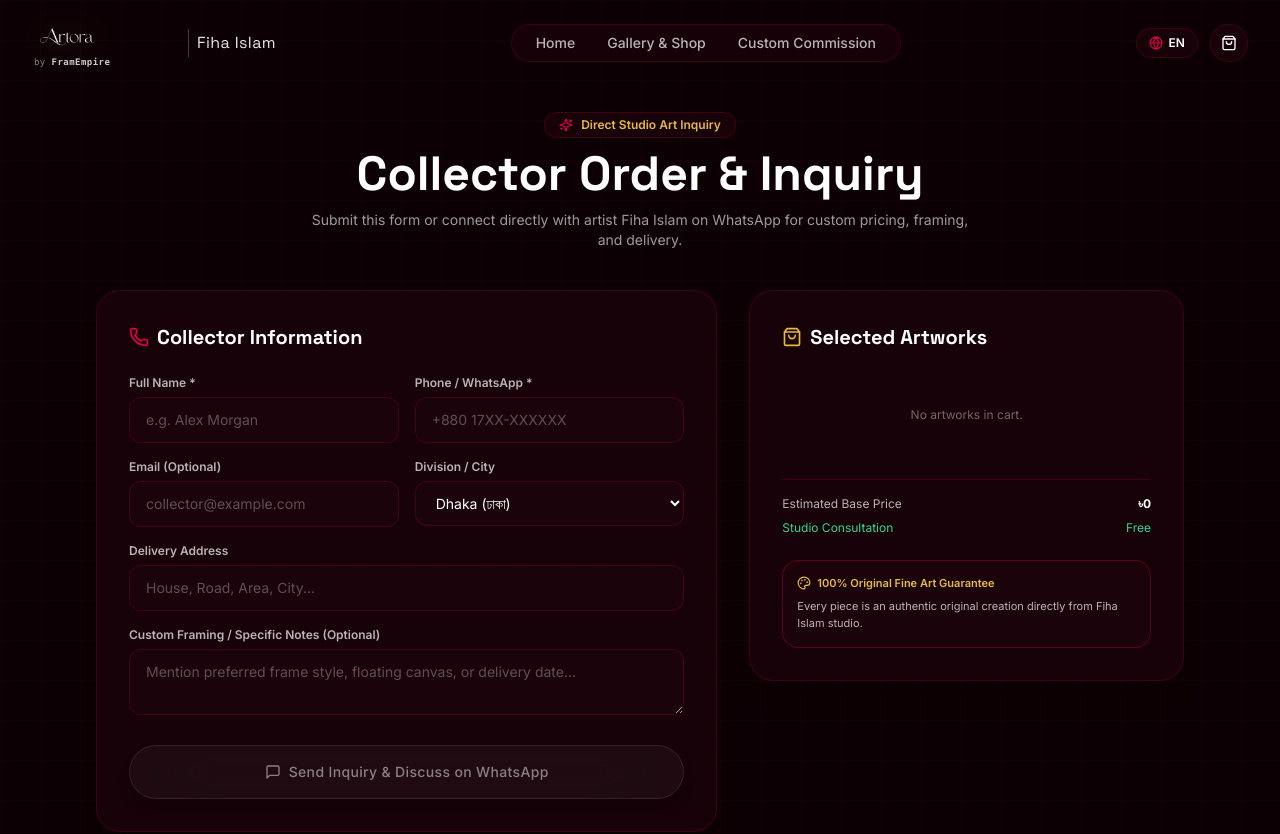
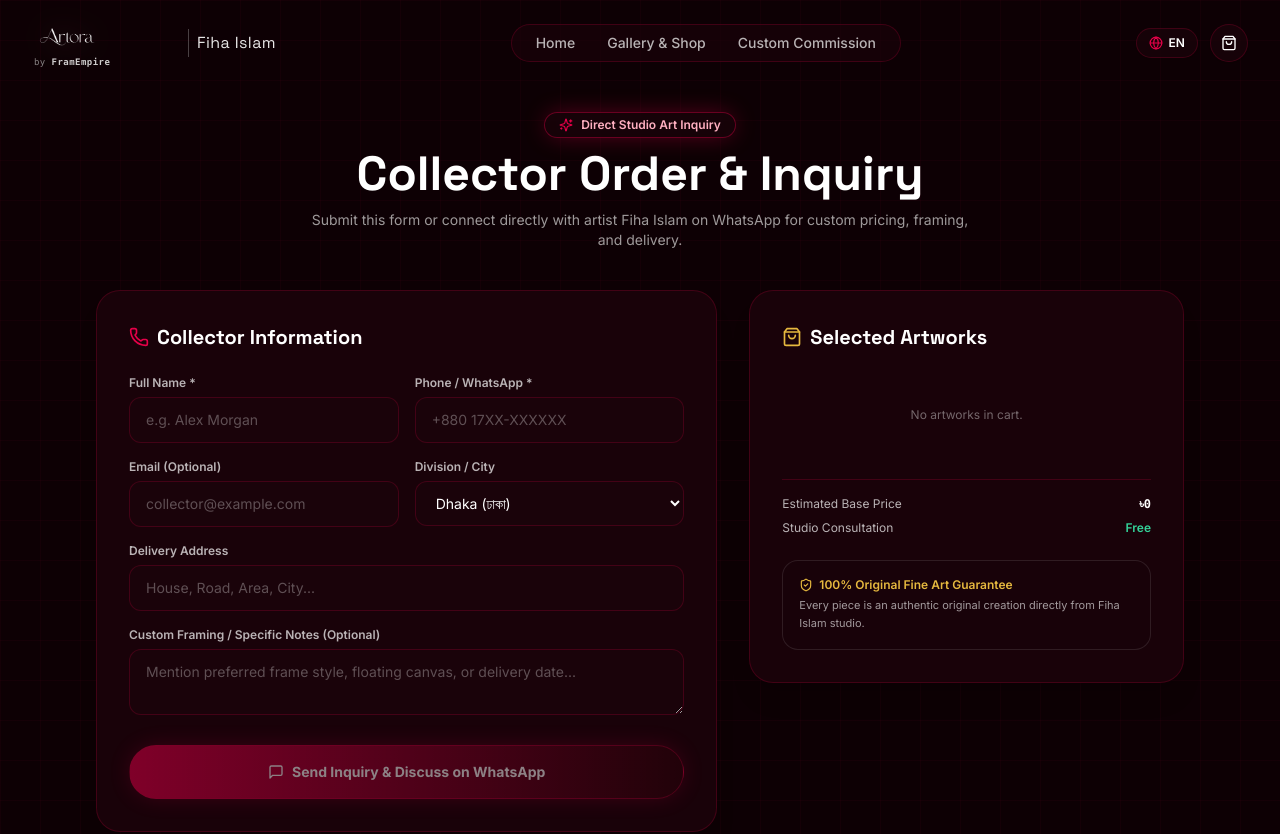
Before and after one commit to pabeledp/Artora, a Next.js app: page /en/checkout in a window 1280 px wide. Shown: the top 834 px of the page. Built offline with nearby package versions, Linux system fonts and the light colour scheme.

Commit message:
Integrate Google Apps Script (Google Sheets & Email notifications) for Collector Order & Inquiry checkout submissions

```diff
--- a/src/app/[locale]/checkout/page.tsx
+++ b/src/app/[locale]/checkout/page.tsx
@@ -3,28 +3,26 @@
 import React, { useState } from 'react';
 import { useTranslations, useLocale } from 'next-intl';
 import { useCart } from '@/lib/cart';
-import { useCurrency } from '@/lib/currency';
 import { MagneticButton } from '@/components/ui/MagneticButton';
 import { Link } from '@/i18n/routing';
 import confetti from 'canvas-confetti';
 import {
   ShieldCheck,
-  Truck,
   CheckCircle2,
   ArrowRight,
   ShoppingBag,
   MessageSquare,
   Sparkles,
   Phone,
-  Palette,
+  FileCheck,
+  Loader2,
 } from 'lucide-react';
 import { motion } from 'framer-motion';
 
 export default function CheckoutPage() {
   const t = useTranslations('checkout');
   const locale = useLocale();
-  const { items, totalBDT, totalUSD, clearCart } = useCart();
-  const { formatPrice } = useCurrency();
+  const { items, totalBDT, clearCart } = useCart();
 
   const [fullName, setFullName] = useState('');
   const [phone, setPhone] = useState('');
@@ -38,7 +36,7 @@ export default function CheckoutPage() {
 
   const handlePlaceOrder = async (e: React.FormEvent) => {
     e.preventDefault();
-    if (!fullName || !phone) {
+    if (!fullName.trim() || !phone.trim()) {
       setErrorMsg(
         locale === 'bn'
           ? 'অনুগ্রহ করে আপনার নাম এবং ফোন/হোয়াটসঅ্যাপ নম্বর লিখুন।'
@@ -59,14 +57,43 @@ export default function CheckoutPage() {
     setIsProcessing(true);
     setErrorMsg('');
 
+    const itemTitles = items.map((i) => `${i.art.title} (${i.quantity || 1}x)`).join(', ');
+    const appsScriptPayload = {
+      canvasSize: itemTitles || 'Gallery Collection',
+      colorTheme: 'Collector Order Inquiry',
+      wallPhotoUrl: items[0]?.art?.primaryImage || 'No Photo Attached',
+      visionDescription: `[Collector Inquiry] Address: ${address || 'Dhaka'} (${division}) | Notes: ${notes || 'Standard Delivery'}`,
+      fullName: fullName.trim(),
+      phone: phone.trim(),
+      email: email.trim() || 'N/A',
+      estimatedPrice: `৳${totalBDT.toLocaleString()}`,
+      submittedAt: new Date().toISOString(),
+    };
+
     try {
+      // 1. Direct fetch to Google Apps Script Web App (Client-side)
+      const appsScriptUrl =
+        process.env.NEXT_PUBLIC_APPS_SCRIPT_URL ||
+        'https://script.google.com/macros/s/AKfycbyhE7UBrWkfQPQZZBqTXnObIqITWi7uh6MWwGN8Ac44GPLh9ic1mjtswiPS6Yv7lcWU8A/exec';
+
+      if (appsScriptUrl) {
+        fetch(appsScriptUrl, {
+          method: 'POST',
+          headers: { 'Content-Type': 'text/plain;charset=utf-8' },
+          body: JSON.stringify(appsScriptPayload),
+        }).catch((gasErr) => {
+          console.warn('Apps script direct post from checkout note:', gasErr);
+        });
+      }
+
+      // 2. Submit to local server endpoint (Server-side + SQLite + DB sync)
       const res = await fetch('/api/orders', {
         method: 'POST',
         headers: { 'Content-Type': 'application/json' },
         body: JSON.stringify({
-          customerName: fullName,
-          phone,
-          email,
+          customerName: fullName.trim(),
+          phone: phone.trim(),
+          email: email.trim(),
           shippingAddress: address || 'Dhaka',
           division,
           notes,
@@ -74,11 +101,9 @@ export default function CheckoutPage() {
             id: i.art.id,
             title: i.art.title,
             priceBDT: i.art.priceBDT,
-            priceUSD: i.art.priceUSD,
             quantity: i.quantity,
           })),
           totalBDT,
-          totalUSD,
         }),
       });
 
@@ -86,8 +111,8 @@ export default function CheckoutPage() {
       if (!res.ok) throw new Error(data.error || 'Failed to submit inquiry');
 
       confetti({
-        particleCount: 80,
-        spread: 70,
+        particleCount: 100,
+        spread: 80,
         origin: { y: 0.6 },
         colors: ['#E60049', '#E6B93F', '#FFB0C1', '#FFFFFF'],
       });
@@ -100,6 +125,7 @@ export default function CheckoutPage() {
 
       clearCart();
     } catch (err: any) {
+      console.error('Checkout submission error:', err);
       setErrorMsg(err.message || 'Something went wrong');
     } finally {
       setIsProcessing(false);
@@ -110,7 +136,7 @@ export default function CheckoutPage() {
     <div className="min-h-screen pt-24 sm:pt-28 pb-24 px-4 sm:px-6 lg:px-8 max-w-6xl mx-auto">
       {/* Title */}
       <div className="text-center max-w-2xl mx-auto mb-10 space-y-3">
-        <div className="inline-flex items-center gap-2 px-3.5 py-1 rounded-full text-xs font-semibold bg-void-card border border-glass-border text-gold backdrop-blur-md">
+        <div className="inline-flex items-center gap-2 px-3.5 py-1 rounded-full text-xs font-semibold bg-void-card border border-[#E60049]/40 text-[#FFB0C1] shadow-neon-crimson backdrop-blur-md">
           <Sparkles className="w-3.5 h-3.5 text-[#E60049]" />
           <span>
             {locale === 'bn' ? 'সরাসরি স্টুডিও অর্ডার ও ইনকোয়ারি' : 'Direct Studio Art Inquiry'}
@@ -131,13 +157,17 @@ export default function CheckoutPage() {
         <motion.div
           initial={{ opacity: 0, scale: 0.95 }}
           animate={{ opacity: 1, scale: 1 }}
-          className="p-8 sm:p-14 rounded-3xl bg-gradient-to-br from-[#1A030A]/90 via-void-card to-void border border-gold/40 text-center space-y-6 shadow-2xl max-w-2xl mx-auto"
+          className="p-8 sm:p-12 rounded-3xl bg-void-card/95 border border-[#E60049]/40 text-center space-y-6 shadow-2xl max-w-2xl mx-auto backdrop-blur-2xl"
         >
-          <div className="w-16 h-16 rounded-full bg-emerald-500/20 text-emerald-400 flex items-center justify-center mx-auto border border-emerald-500/40">
-            <CheckCircle2 className="w-10 h-10" />
+          <div className="w-16 h-16 rounded-full bg-[#E60049]/20 border border-[#E60049]/40 text-[#FFB0C1] flex items-center justify-center mx-auto shadow-neon-crimson">
+            <CheckCircle2 className="w-9 h-9 text-emerald-400" />
           </div>
 
           <div className="space-y-2">
+            <span className="inline-flex items-center gap-1.5 px-3 py-1 rounded-full text-[11px] font-mono bg-emerald-500/15 border border-emerald-500/30 text-emerald-300">
+              <FileCheck className="w-3.5 h-3.5" />
+              <span>{locale === 'bn' ? 'গুগল শিটস ও স্টুডিও সিস্টেমে সংরক্ষিত' : 'Synced with Google Sheets & Studio'}</span>
+            </span>
             <h2 className="font-display font-black text-2xl sm:text-3xl text-white">
               {locale === 'bn' ? 'ইনকোয়ারি সফলভাবে গৃহীত হয়েছে!' : 'Inquiry Received Successfully!'}
             </h2>
@@ -145,25 +175,25 @@ export default function CheckoutPage() {
               {locale === 'bn'
                 ? 'আপনার রেফারেন্স কোড:'
                 : 'Your Inquiry Reference Code:'}{' '}
-              <span className="font-mono font-bold text-gold">
+              <span className="font-mono font-bold text-[#FFB0C1]">
                 #{orderConfirmed.orderNumber}
               </span>
             </p>
           </div>
 
-          <div className="p-4 rounded-2xl bg-void-light border border-glass-border text-left space-y-2 text-xs">
+          <div className="p-4 rounded-2xl bg-void-light/80 border border-white/10 text-left space-y-2 text-xs backdrop-blur-md">
             <div className="flex justify-between text-white/70">
-              <span>Collector:</span>
+              <span>{locale === 'bn' ? 'সংগ্রাহকের নাম:' : 'Collector:'}</span>
               <span className="font-semibold text-white">{fullName}</span>
             </div>
             <div className="flex justify-between text-white/70">
-              <span>Contact:</span>
-              <span className="font-semibold text-gold">{phone}</span>
+              <span>{locale === 'bn' ? 'মোবাইল / হোয়াটসঅ্যাপ:' : 'Contact:'}</span>
+              <span className="font-semibold text-white font-mono">{phone}</span>
             </div>
-            <div className="flex justify-between text-white/70">
-              <span>Total Indicative:</span>
-              <span className="font-bold text-[#E60049]">
-                {formatPrice(totalBDT, totalUSD)}
+            <div className="flex justify-between text-white/70 pt-2 border-t border-white/10">
+              <span>{locale === 'bn' ? 'মোট মূল্য (আলোচনা সাপেক্ষে):' : 'Estimated Total:'}</span>
+              <span className="font-bold text-emerald-400 font-mono">
+                ৳{totalBDT.toLocaleString()}
               </span>
             </div>
           </div>
@@ -179,36 +209,32 @@ export default function CheckoutPage() {
                 <MessageSquare className="w-4 h-4 fill-current" />
                 <span>
                   {locale === 'bn'
-                    ? 'হোয়াটসঅ্যাপে কথা বলুন'
+                    ? 'হোয়াটসঅ্যাপে সরাসরি কথা বলুন'
                     : 'Chat on WhatsApp with Artist'}
                 </span>
               </a>
             )}
 
             <Link href="/shop" className="w-full sm:w-auto">
-              <MagneticButton variant="gold" className="w-full sm:w-auto text-xs py-3.5 px-6">
+              <button className="w-full sm:w-auto px-6 py-3.5 rounded-full text-xs font-semibold bg-white/10 hover:bg-white/20 text-white border border-white/20 backdrop-blur-xl transition-all flex items-center justify-center gap-2">
                 <span>{locale === 'bn' ? 'আরও আর্ট দেখুন' : 'Explore More Art'}</span>
                 <ArrowRight className="w-3.5 h-3.5" />
-              </MagneticButton>
+              </button>
             </Link>
           </div>
         </motion.div>
       ) : (
         <div className="grid grid-cols-1 lg:grid-cols-12 gap-8 items-start">
           {/* Form */}
-          <div className="lg:col-span-7 rounded-3xl p-6 sm:p-8 bg-void-card border border-glass-border shadow-xl space-y-6">
+          <div className="lg:col-span-7 rounded-3xl p-6 sm:p-8 bg-void-card/90 border border-glass-border shadow-xl space-y-6 backdrop-blur-xl">
             <h3 className="font-display font-bold text-lg sm:text-xl text-white flex items-center gap-2">
               <Phone className="w-5 h-5 text-[#E60049]" />
-              <span>
-                {locale === 'bn'
-                  ? 'আপনার যোগাযোগের তথ্য'
-                  : 'Collector Information'}
-              </span>
+              <span>{locale === 'bn' ? 'সংগ্রাহকের তথ্য' : 'Collector Information'}</span>
             </h3>
 
             {errorMsg && (
-              <div className="p-3 rounded-xl bg-crimson/20 border border-crimson/40 text-xs text-rose-300">
-                {errorMsg}
+              <div className="p-3.5 rounded-xl bg-red-500/10 border border-red-500/30 text-red-300 text-xs">
+                ⚠️ {errorMsg}
               </div>
             )}
 
@@ -216,7 +242,7 @@ export default function CheckoutPage() {
               <div className="grid grid-cols-1 sm:grid-cols-2 gap-4">
                 <div>
                   <label className="block text-xs font-semibold text-white/70 mb-1.5">
-                    {locale === 'bn' ? 'আপনার নাম *' : 'Full Name *'}
+                    {locale === 'bn' ? 'পূর্ণ নাম *' : 'Full Name *'}
                   </label>
                   <input
                     type="text"
@@ -271,6 +297,9 @@ export default function CheckoutPage() {
                     <option value="sylhet">Sylhet (সিলেট)</option>
                     <option value="rajshahi">Rajshahi (রাজশাহী)</option>
                     <option value="khulna">Khulna (খুলনা)</option>
+                    <option value="barisal">Barisal (বরিশাল)</option>
+                    <option value="rangpur">Rangpur (রংপুর)</option>
+                    <option value="mymensingh">Mymensingh (ময়মনসিংহ)</option>
                     <option value="international">International (আন্তর্জাতিক)</option>
                   </select>
                 </div>
@@ -313,29 +342,33 @@ export default function CheckoutPage() {
               </div>
 
               <div className="pt-2">
-                <MagneticButton
+                <button
                   type="submit"
                   disabled={isProcessing || items.length === 0}
-                  variant="gold"
-                  className="w-full py-4 text-sm font-bold"
+                  className="w-full py-4 rounded-full text-xs sm:text-sm font-bold bg-gradient-to-r from-[#E60049] to-[#2B020A] text-white shadow-neon-crimson border border-[#E60049]/50 hover:border-[#FFB0C1] disabled:opacity-50 flex items-center justify-center gap-2 transition-all cursor-pointer"
                 >
-                  <MessageSquare className="w-4 h-4" />
-                  <span>
-                    {isProcessing
-                      ? locale === 'bn'
-                        ? 'প্রসেসিং হচ্ছে...'
-                        : 'Submitting...'
-                      : locale === 'bn'
-                      ? 'অর্ডার ইনকোয়ারি পাঠান ও হোয়াটসঅ্যাপে কথা বলুন'
-                      : 'Send Inquiry & Discuss on WhatsApp'}
-                  </span>
-                </MagneticButton>
+                  {isProcessing ? (
+                    <>
+                      <Loader2 className="w-4 h-4 animate-spin text-[#FFB0C1]" />
+                      <span>{locale === 'bn' ? 'সংরক্ষণ ও প্রসেসিং হচ্ছে...' : 'Submitting to Sheets...'}</span>
+                    </>
+                  ) : (
+                    <>
+                      <MessageSquare className="w-4 h-4" />
+                      <span>
+                        {locale === 'bn'
+                          ? 'অর্ডার ইনকোয়ারি পাঠান ও হোয়াটসঅ্যাপে কথা বলুন'
+                          : 'Send Inquiry & Discuss on WhatsApp'}
+                      </span>
+                    </>
+                  )}
+                </button>
               </div>
             </form>
           </div>
 
           {/* Cart Summary */}
-          <div className="lg:col-span-5 rounded-3xl p-6 sm:p-8 bg-void-card border border-glass-border shadow-xl space-y-6">
+          <div className="lg:col-span-5 rounded-3xl p-6 sm:p-8 bg-void-card/90 border border-glass-border shadow-xl space-y-6 backdrop-blur-xl">
             <h3 className="font-display font-bold text-lg sm:text-xl text-white flex items-center gap-2">
               <ShoppingBag className="w-5 h-5 text-gold" />
               <span>{locale === 'bn' ? 'নির্বাচিত আর্টওয়ার্ক' : 'Selected Artworks'}</span>
@@ -362,11 +395,11 @@ export default function CheckoutPage() {
                         {locale === 'bn' ? art.titleBn : art.title}
                       </h4>
                       <p className="text-[10px] text-white/50">
-                        {locale === 'bn' ? art.canvasSizeBn : art.canvasSize}
+                        {locale === 'bn' ? art.canvasSizeBn : art.canvasSize} ({quantity}x)
                       </p>
-                      <span className="text-xs font-mono font-bold text-[#FFB0C1]">
-                        {formatPrice(art.priceBDT * quantity, art.priceUSD * quantity)}
-                      </span>
+                      <p className="text-xs font-mono font-bold text-emerald-400 mt-1">
+                        ৳{(art.priceBDT * quantity).toLocaleString()}
+                      </p>
                     </div>
                   </div>
                 ))}
@@ -375,25 +408,25 @@ export default function CheckoutPage() {
 
             <div className="pt-4 border-t border-glass-border space-y-2 text-xs">
               <div className="flex justify-between text-white/70">
-                <span>{locale === 'bn' ? 'আনুমানিক মূল্য' : 'Estimated Base Price'}</span>
-                <span className="font-bold text-white">
-                  {formatPrice(totalBDT, totalUSD)}
+                <span>{locale === 'bn' ? 'আনুমানিক মূল্য:' : 'Estimated Base Price'}</span>
+                <span className="font-mono font-bold text-white">
+                  ৳{totalBDT.toLocaleString()}
                 </span>
               </div>
-              <div className="flex justify-between text-emerald-400">
-                <span>{locale === 'bn' ? 'কাস্টম কনসালটেশন' : 'Studio Consultation'}</span>
-                <span>{locale === 'bn' ? 'ফ্রি' : 'Free'}</span>
+              <div className="flex justify-between text-white/70">
+                <span>{locale === 'bn' ? 'স্টুডিও কনসাল্টেশন:' : 'Studio Consultation'}</span>
+                <span className="text-emerald-400 font-semibold">{locale === 'bn' ? 'ফ্রি' : 'Free'}</span>
               </div>
             </div>
 
-            <div className="p-3.5 rounded-2xl bg-[#1A030A] border border-[#E60049]/30 text-[11px] text-white/70 space-y-1.5">
+            <div className="p-4 rounded-2xl bg-void-light/80 border border-white/10 space-y-1 text-xs text-white/60">
               <div className="flex items-center gap-1.5 text-gold font-semibold">
-                <Palette className="w-3.5 h-3.5" />
-                <span>100% Original Fine Art Guarantee</span>
+                <ShieldCheck className="w-3.5 h-3.5" />
+                <span>{locale === 'bn' ? '১০০% অরিজিনাল ফাইন আর্ট গ্যারান্টি' : '100% Original Fine Art Guarantee'}</span>
               </div>
-              <p className="leading-relaxed">
+              <p className="text-[11px] leading-relaxed">
                 {locale === 'bn'
-                  ? 'সবগুলো পেইন্টিং শিল্পী ফিহা ইসলামের নিজ হাতে আঁকা অরিজিনাল মাস্টারপিস।'
+                  ? 'প্রতিটি শিল্পকর্ম শিল্পী ফিহা ইসলামের স্বহস্তে অঙ্কিত এবং খাঁটি প্রামাণ্য সার্টিফিকেটসহ প্রেরিত হয়।'
                   : 'Every piece is an authentic original creation directly from Fiha Islam studio.'}
               </p>
             </div>
```
Also changed, not shown: src/app/api/orders/route.ts (+42 -8 lines).
